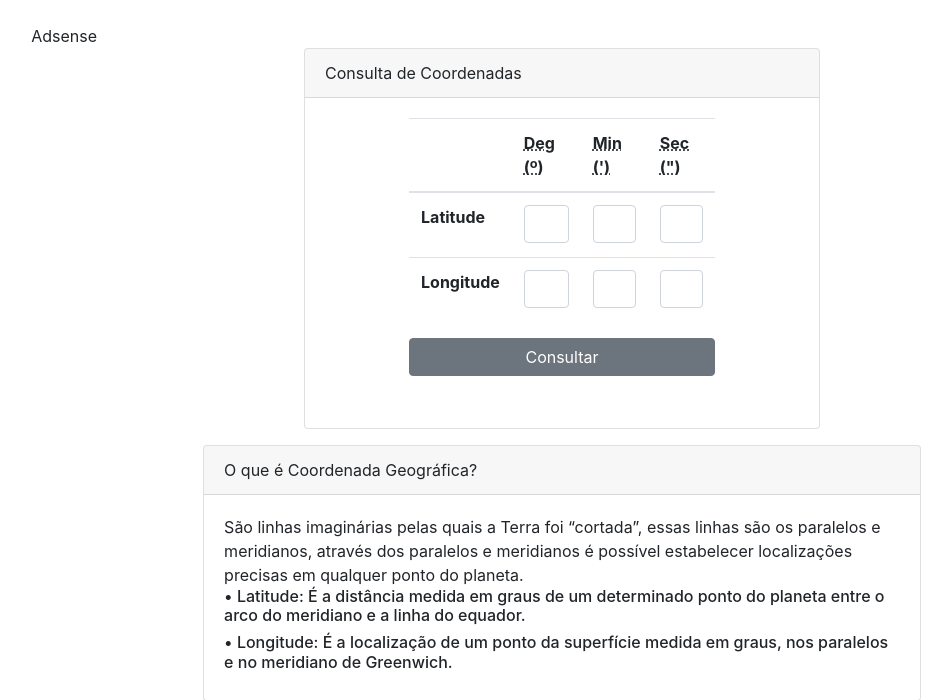
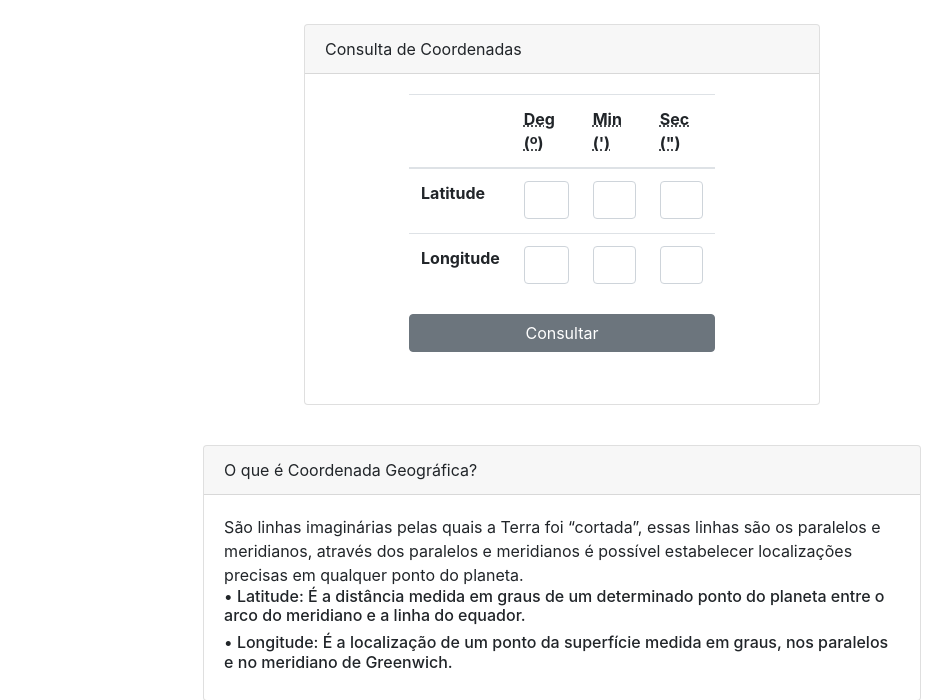
Before and after one commit to adaltopicotti/logic4, a Django app: a page that uses website/templates/geotools/coordinate.html in a window 1280 px wide. Shown: the part 56-756 px from the top of the page, without its empty margins (78-1030 px from the left). Run offline with Django 3.2, Linux system fonts and the light colour scheme; some libraries are stand-ins or nearby versions.

Commit message:
fix coordinate search, adjust on coordnate template

```diff
--- a/website/templates/geotools/coordinate.html
+++ b/website/templates/geotools/coordinate.html
@@ -1,22 +1,9 @@
 {% extends "website/structure/base.html" %}
 
 {% block content %}
-<div class="row fixed-right">
-	<div class="col-1">
-		Adsense
-		<script async src="//pagead2.googlesyndication.com/pagead/js/adsbygoogle.js"></script>
-		<ins class="adsbygoogle"
-		style="display:block"
-		data-ad-client="ca-pub-4456878218517382"
-		data-ad-slot="5634157566"
-		data-ad-format="auto"></ins>
-		<script>
-		(adsbygoogle = window.adsbygoogle || []).push({});
-		</script>
-	</div>
-</div>
+
+
 <div class="row justify-content-center">
-
 	<div class="col-md-6">
 		<div class="card mb-3">
 			<div class="card-header">Consulta de Coordenadas</div>
@@ -98,6 +85,18 @@
 
 
 <div class="row fixed-center justify-content-center">
+	<div class="col-md-8" name="adsense">
+		<script async src="//pagead2.googlesyndication.com/pagead/js/adsbygoogle.js"></script>
+		<ins class="adsbygoogle"
+		style="display:block"
+		data-ad-client="ca-pub-4456878218517382"
+		data-ad-slot="5634157566"
+		data-ad-format="auto"></ins>
+		<script>
+		(adsbygoogle = window.adsbygoogle || []).push({});
+		</script>
+		<br>
+	</div>
 	<div class="col-8">
 		<div class="card">
 			<div class="card-header"> O que é Coordenada Geográfica?</div>
@@ -109,6 +108,7 @@
 		</div>
 	</div>
 </div>
+
 </div>
 
 
--- a/website/templates/website/structure/base.html
+++ b/website/templates/website/structure/base.html
@@ -16,7 +16,7 @@
     <div>
       <!-- Navbar content -->
         <nav class="navbar navbar-expand-lg navbar-dark bg-dark">
-          <a class="navbar-brand" href="#">4 Logic</a>
+          <a class="navbar-brand" href="/">4 Logic</a>
           <button class="navbar-toggler" type="button" data-toggle="collapse" data-target="#navbarSupportedContent" aria-controls="navbarSupportedContent" aria-expanded="false" aria-label="Toggle navigation">
             <span class="navbar-toggler-icon"></span>
           </button>
@@ -95,16 +95,7 @@
     </div>
     <div class="row fixed-bottom">
       <div class="container">
-        <script async src="//pagead2.googlesyndication.com/pagead/js/adsbygoogle.js"></script>
-        <!-- 4logc_main_botton -->
-        <ins class="adsbygoogle"
-        style="display:block"
-        data-ad-client="ca-pub-4456878218517382"
-        data-ad-slot="6955020624"
-        data-ad-format="auto"></ins>
-        <script>
-        (adsbygoogle = window.adsbygoogle || []).push({});
-        </script>
+        <!-- Footer -->
       </div>
     </div>
     <!-- Optional JavaScript -->
```
Lines whose indentation alone changed are shown as unchanged.
